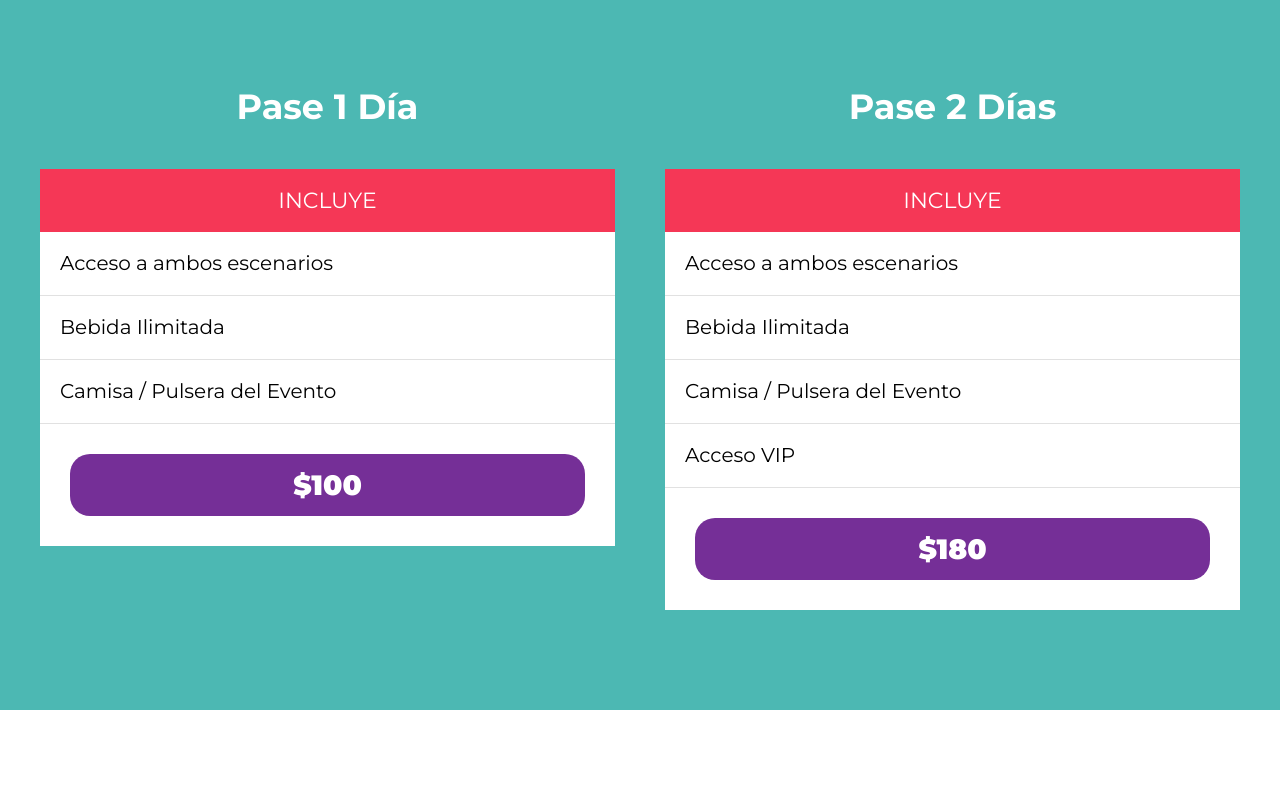
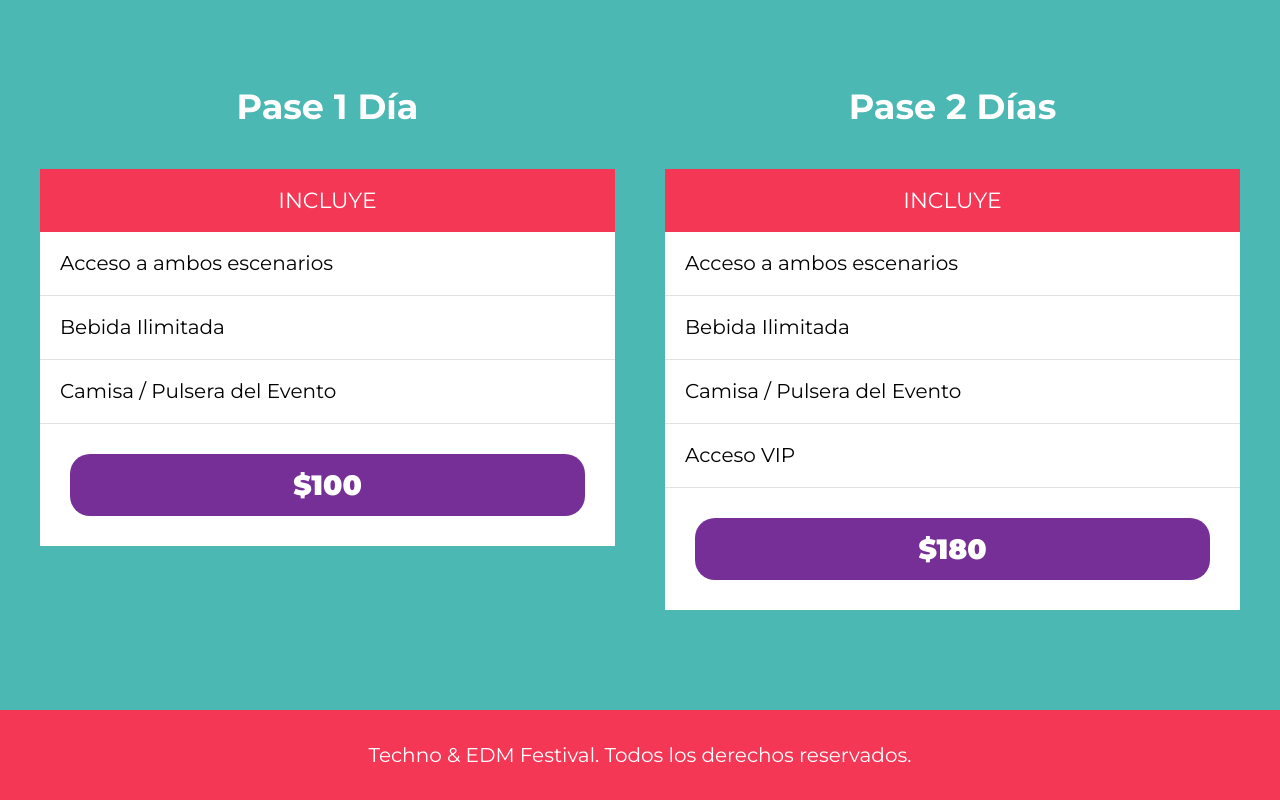
Before and after one commit to Chabito24/SASSyNPM, a website: page index.html in a window 1280 px wide. Shown: the part 3107-3907 px from the top of the page. Before the commit the page ends 3817 px from the top, so only its background shows below. Drawn offline with Linux system fonts and the light colour scheme.

Commit message:
se realiza footer

```diff
--- a/gulpfile.js
+++ b/gulpfile.js
@@ -7,9 +7,9 @@ import gulpSass from 'gulp-sass'; //dependencia para usar sass  en el archivo de
 const sass = gulpSass(dartSass);
 
 export function css(done) {
-    src('src/scss/app.scss') //ubica el archivo
+    src('src/scss/app.scss', {sourcemaps: true}) //ubica el archivo y spucemap nos permite saber en inpector en au archivo y que linea se encuentra ese codigo
         .pipe(sass().on('error', sass.logError)) //aplica sass, // .on....<--- maneja errores de compilación
-        .pipe(dest('build/css')) //.pipe controla el orden en el cual se va a ir ejecutando las funciones
+        .pipe(dest('build/css', {sourcemaps: true})) //.pipe controla el orden en el cual se va a ir ejecutando las funciones
     done();
 }
 
--- a/index.html
+++ b/index.html
@@ -205,5 +205,9 @@
             </div>
         </section>
 
+        <footer class="footer">
+            <p>Techno & EDM Festival. Todos los derechos reservados.</p>
+        </footer>
+
     </body>
 </html>
--- /dev/null
+++ b/src/scss/layout/_footer.scss
@@ -0,0 +1,13 @@
+@use 'sass:color';
+@use 'base/variables' as v;
+
+.footer {
+    background-color: v.$rosa;
+    padding: 3rem 0;
+
+    p {
+        color: v.$blanco;
+        margin: 0;
+        text-align: center;
+    }
+}
--- a/src/scss/layout/_index.scss
+++ b/src/scss/layout/_index.scss
@@ -3,3 +3,4 @@
 @forward 'festival';
 @forward 'lineup';
 @forward 'boletos';
+@forward 'footer';
```
Also changed, not shown: build/css/app.css.
